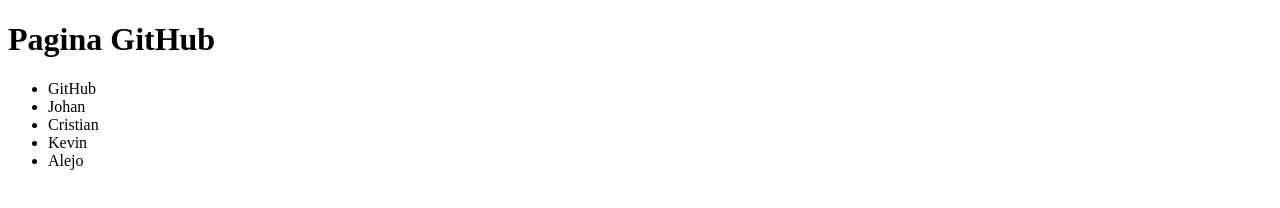
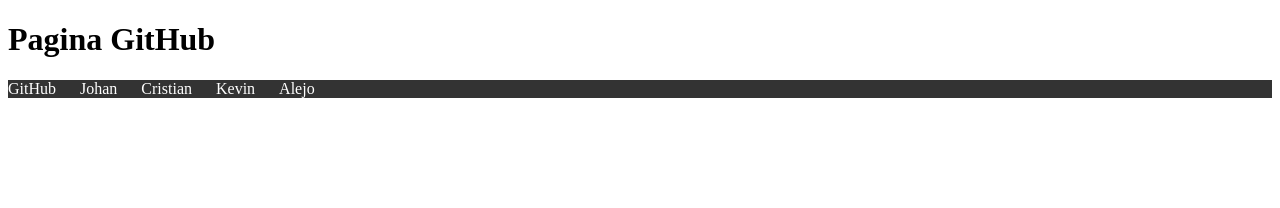
Before and after one commit to AlejoPluma02/Taller_GitHub, a plain HTML site: page index.html in a window 1280 px wide. Drawn offline with Linux system fonts and the light colour scheme.

Commit message:
añadi css

```diff
--- a/index.html
+++ b/index.html
@@ -5,11 +5,12 @@
     <meta name="viewport" content="width=device-width, initial-scale=1.0">
     <title>Titulo</title>
     <script src="bienvenido.js"></script>
+    <link rel="stylesheet" href="style.css">
 </head>
 <body>
     <h1>Pagina GitHub</h1>
-
     <nav>
+        <div class="navbar">
             <ul>
                 <li>GitHub</li>
                 <li>Johan</li>
@@ -17,6 +18,7 @@
                 <li>Kevin</li>
                 <li>Alejo</li>
             </ul>
+        </div>
     </nav>
 </body>
 </html>
--- /dev/null
+++ b/style.css
@@ -0,0 +1,22 @@
+.navbar {
+    background-color: #333;
+    overflow: hidden;
+    color: rgb(255, 255, 255);
+}
+
+.navbar ul {
+    list-style-type: none;
+    margin: 0;
+    padding: 0;
+}
+
+.navbar li {
+    display: inline;
+    margin-right: 20px;
+}
+
+.navbar li a {
+    text-decoration: none;
+    color: white;
+    font-weight: bold;
+}
```
Lines whose indentation alone changed are shown as unchanged.
